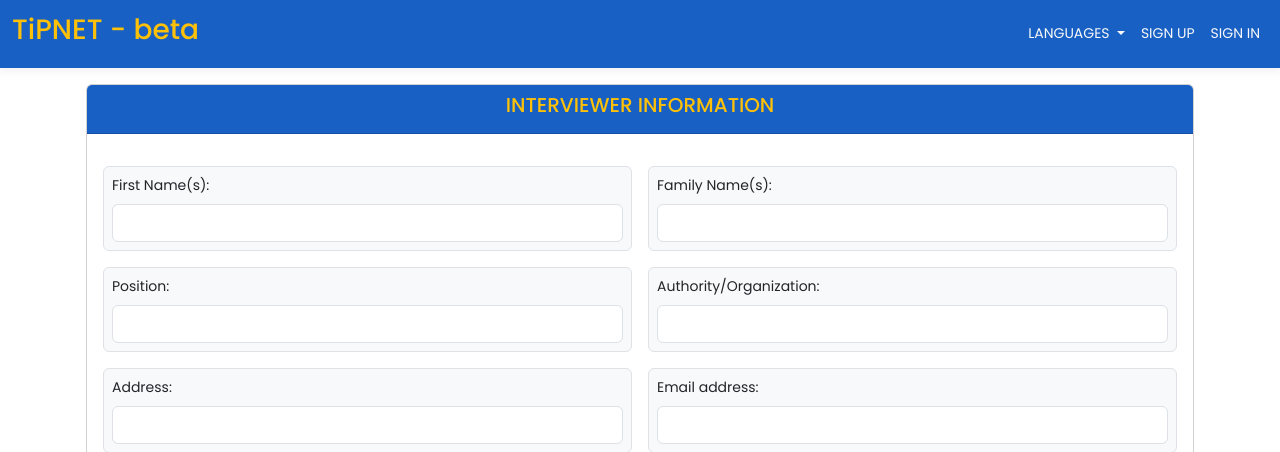
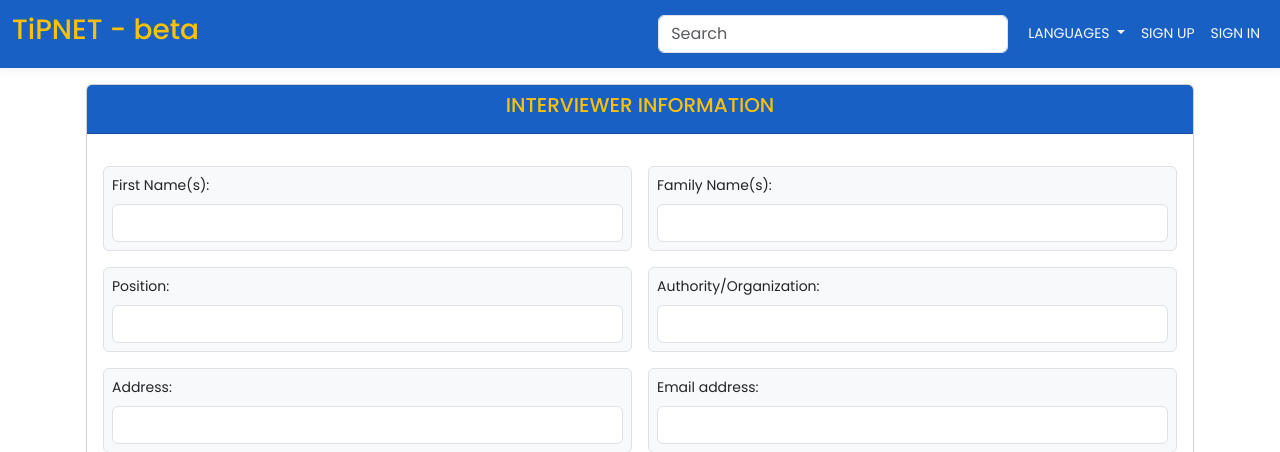
Before and after one commit to TIPSOM-Ninja/Tipsom-web, a Django app: page /en/interviewer_registration in a window 1280 px wide. Shown: the top 452 px of the page. Run offline with Django 4.2, Linux system fonts and the light colour scheme; data that the repository does not hold is empty; some libraries are stand-ins or nearby versions.

Commit message:
some changes

```diff
--- a/case_interview_app/templates/cases.html
+++ b/case_interview_app/templates/cases.html
@@ -20,7 +20,7 @@
     <hr/>
     <div class="row g-3">
         {% for victim in victims %}
-        <div class="col-md-6">
+        <div class="col-md-4">
             <div class="card text-bg-light mb-3">
                 <div class="card-header">
                     <h5 class="card-title">{{victim.initials}} - {{victim.interview_date}}</h5>
--- a/case_interview_app/templates/components/navbar.html
+++ b/case_interview_app/templates/components/navbar.html
@@ -9,6 +9,19 @@
       </button>
       <div class="collapse navbar-collapse w-100 order-1 dual-collapse2" id="navbarNav">
             <ul class="navbar-nav ms-auto gy-5">
+                <li>
+                  <div class="container-fluid">
+
+                      <input class="form-control me-2" type="search" placeholder="Search" aria-label="search" id="search" onkeyup="search()">
+                      <ul class="dropdown-menu" aria-labelledby="search">
+                        <li><a class="dropdown-item dr" href="{% lang_url request.build_absolute_uri 'en' %}">{% trans "ENGLISH" %}</a></li>
+                        <li><a class="dropdown-item dr" href="{% lang_url request.build_absolute_uri 'fr' %}">{% trans "FRENCH" %}</a></li>
+                        <li><a class="dropdown-item dr" href="{% lang_url request.build_absolute_uri 'pt' %}">{% trans "PORTUGUESE" %}</a></li>
+
+                      </ul>
+
+                  </div>
+                </li>
                 <li class="nav-item  dropdown">
                     <a class="nav-link text-light dropdown-toggle" href="#" id="navbarDropdown" role="button" data-bs-toggle="dropdown" aria-expanded="false">
                       {% trans "LANGUAGES" %}
@@ -32,9 +45,12 @@
                 {% elif user.is_authenticated %}
                 <li class="nav-item">
                   <a class="nav-link text-light" href="/{{request.LANGUAGE_CODE}}/cases">{% translate "ALL CASES" %}</a>
-              </li>
-              <li class="nav-item">
-                  <a class="nav-link text-light" href="/{{request.LANGUAGE_CODE}}/interviewer_registration">{% translate "PROFILE" %}</a>
+                </li>
+                <li class="nav-item">
+                    <a class="nav-link text-light" href="/{{request.LANGUAGE_CODE}}/interviewer_registration">{% translate "PROFILE" %}</a>
+                </li>
+                <li class="nav-item">
+                  <a class="nav-link text-light" href="/{{request.LANGUAGE_CODE}}/">{% translate "HELP" %}</a>
               </li>
                 <li class="nav-item">
                     <a class="nav-link text-warning" href="/{{request.LANGUAGE_CODE}}/logout">{% translate "SIGN OUT" %}</a>
--- a/case_interview_app/templates/layouts/master.html
+++ b/case_interview_app/templates/layouts/master.html
@@ -80,6 +80,9 @@
     <script src="https://kit.fontawesome.com/46d3b27b2b.js" crossorigin="anonymous"></script>
     <script src="https://cdn.jsdelivr.net/npm/choices.js/public/assets/scripts/choices.min.js"></script>
     <script>
+      function search(){
+        alert('search')
+      }
       function togglesection_radio(...items){
 
           for( const item of items){
```
